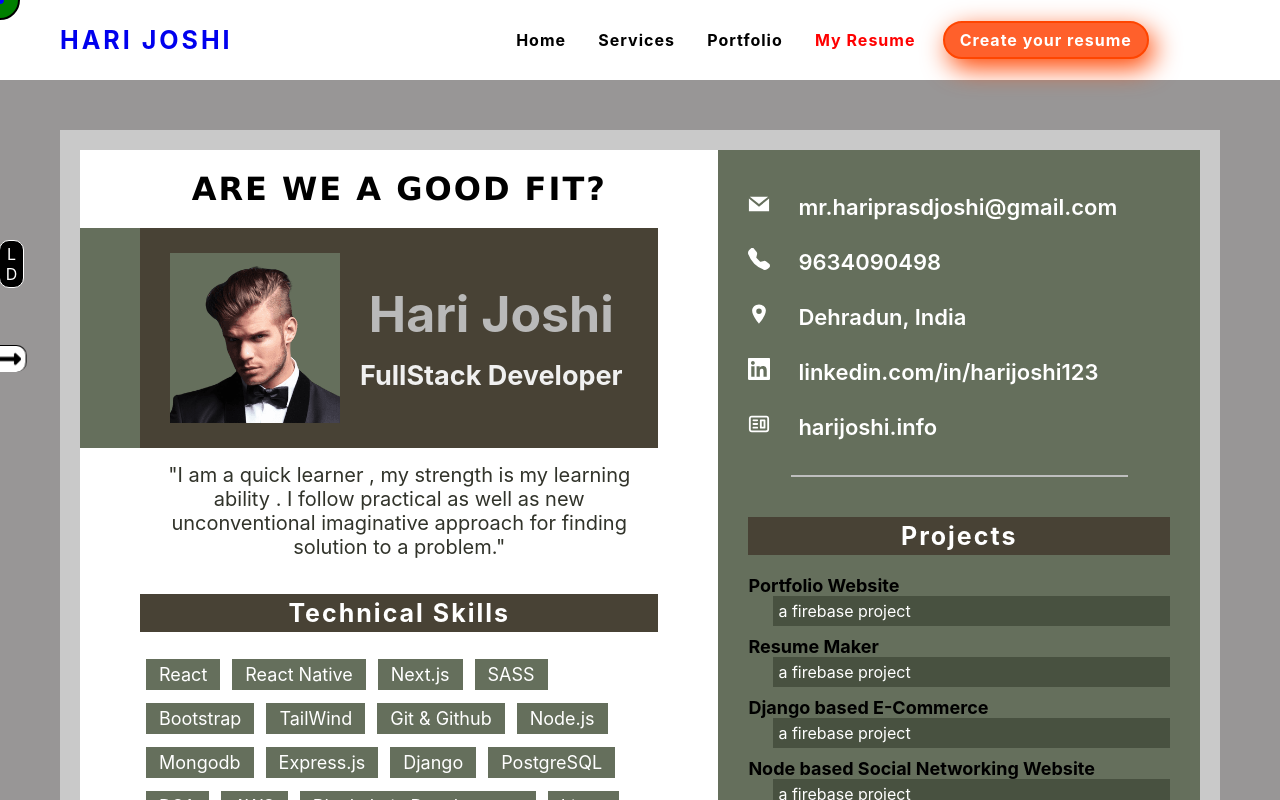
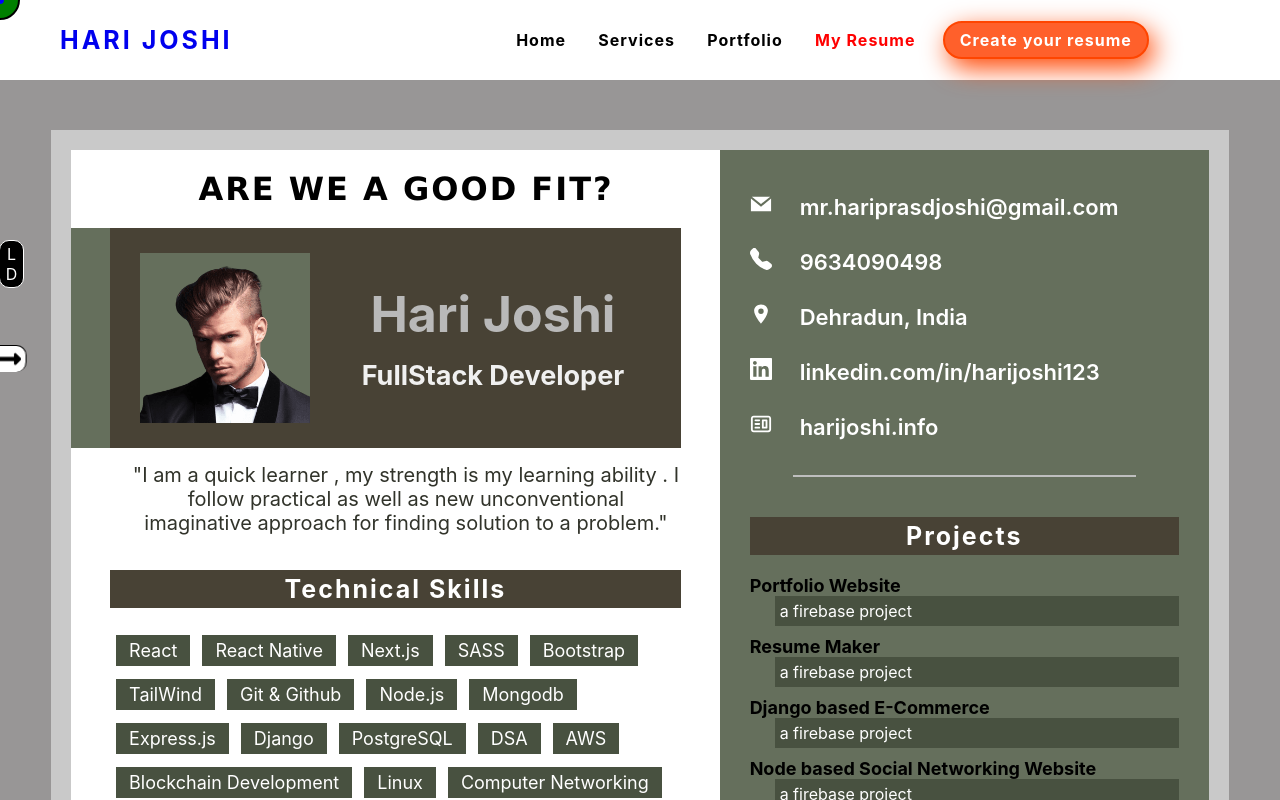
Before and after one commit to harijoshi12/my-portfolio, a React (Create React App) app: page /my-resume in a window 1280 px wide. Shown: the top 800 px of the page. Built offline with nearby package versions, Linux system fonts and the light colour scheme.

Commit message:
resume margin padding correct

```diff
--- a/src/pages/myResume/MyResumePage.module.css
+++ b/src/pages/myResume/MyResumePage.module.css
@@ -1,7 +1,7 @@
 #myResumePage .secWrapper {
   max-width: 1400px;
   width: 100%;
-  padding: 30px 60px;
+  padding: 30px 4%;
 }
 
 #myResumePage .secTitle {
@@ -21,7 +21,7 @@
 }
 
 #myResumePage .left .resumeSec {
-  padding: 10px 60px;
+  padding: 10px 6%;
 }
 
 #myResumePage {
@@ -63,7 +63,7 @@
   height: -moz-fit-content;
   height: fit-content;
   padding-bottom: 10px;
-  padding-right: 60px;
+  padding-right: 6%;
 }
 
 #myResumePage .myResume .left .personalInfo .resumeTitle {
@@ -79,7 +79,10 @@
 
 #myResumePage .myResume .left .personalInfo .imgboxOuter {
   width: 100%;
-  padding-left: 60px;
+  min-width: -webkit-fit-content;
+  min-width: -moz-fit-content;
+  min-width: fit-content;
+  padding-left: 6.4%;
   background-color: #656f5c;
   display: -webkit-box;
   display: -ms-flexbox;
@@ -98,18 +101,19 @@
   display: -webkit-box;
   display: -ms-flexbox;
   display: flex;
-  -webkit-box-pack: start;
-      -ms-flex-pack: start;
-          justify-content: flex-start;
+  -webkit-box-pack: justify;
+      -ms-flex-pack: justify;
+          justify-content: space-between;
   -webkit-box-align: center;
       -ms-flex-align: center;
           align-items: center;
   padding: 25px 30px;
+  padding-right: 5px;
 }
 
 #myResumePage .myResume .left .personalInfo .imgboxOuter .imgboxInner .imgbox {
-  width: 170px;
-  height: 170px;
+  min-width: 170px;
+  min-height: 170px;
   background-color: #656f5c;
   overflow: hidden;
   background-image: url(../../media/images/hero.png);
@@ -124,7 +128,8 @@
 
 #myResumePage .myResume .left .personalInfo .imgboxOuter .imgboxInner .myinfo {
   text-align: center;
-  padding-left: 20px;
+  margin: auto;
+  padding: 5px;
   white-space: nowrap;
 }
 
@@ -153,7 +158,7 @@
   display: -ms-inline-flexbox;
   display: inline-flex;
   border: 1px solid white;
-  background-color: #656f5c;
+  background-color: #485140;
   color: white;
   padding: 5px 13px;
   margin: 5px;
@@ -192,7 +197,7 @@
 }
 
 #myResumePage .myResume .left .progLangs .progLang .progressBarInner {
-  background-color: #656f5c;
+  background-color: #485140;
   height: 15px;
   width: 100%;
 }
--- a/src/pages/myResume/MyResumePage.module.scss
+++ b/src/pages/myResume/MyResumePage.module.scss
@@ -1,6 +1,7 @@
 // light
 $lightLeft: rgb(255, 255, 255);
 $lightRight: rgb(101, 111, 92);
+$lightTextBg: rgb(72, 81, 64);
 $lightSecTitle: rgb(72, 66, 53);
 $lightResumeTitle: rgb(0, 0, 0);
 $lightName: rgb(131, 126, 115);
@@ -12,7 +13,7 @@ $lightName: rgb(131, 126, 115);
         max-width: 1400px;
         width: 100%;
         // background-color: blue;
-        padding: 30px 60px;
+        padding: 30px 4%;
     }
     .secTitle{
         width: 100%;
@@ -31,7 +32,7 @@ $lightName: rgb(131, 126, 115);
     }
     .left{
         .resumeSec{
-            padding: 10px 60px;
+            padding: 10px 6%;
         }
     }
 }
@@ -56,7 +57,7 @@ $lightName: rgb(131, 126, 115);
                 width: 100%;
                 height: fit-content;
                 padding-bottom: 10px;
-                padding-right: 60px;
+                padding-right: 6%;
                 .resumeTitle{
                     font-size: 2rem;
                     margin-left: 60px;
@@ -69,7 +70,8 @@ $lightName: rgb(131, 126, 115);
                 }
                 .imgboxOuter{
                     width: 100%;
-                    padding-left: 60px;
+                    min-width: fit-content;
+                    padding-left: 6.4%;
                     background-color: $lightRight;
                     display: flex;
                     justify-content: flex-end;
@@ -78,12 +80,13 @@ $lightName: rgb(131, 126, 115);
                         width: 100%;
                         background-color: $lightSecTitle;
                         display: flex;
-                        justify-content: flex-start;
+                        justify-content: space-between;
                         align-items: center;
                         padding: 25px 30px;
+                        padding-right: 5px;
                         .imgbox{
-                            width: 170px;
-                            height: 170px;
+                            min-width: 170px;
+                            min-height: 170px;
                             background-color: rgb(101, 111, 92);
                             overflow: hidden;
                             background-image: url(../../media/images/hero.png);
@@ -96,7 +99,8 @@ $lightName: rgb(131, 126, 115);
                         }
                         .myinfo{
                             text-align: center;
-                            padding-left: 20px;
+                            margin: auto;
+                            padding: 5px;
                             white-space: nowrap;
                             .myName{
                                 color: rgb(185, 185, 185);
@@ -127,7 +131,7 @@ $lightName: rgb(131, 126, 115);
                 .technicalSkill{
                     display: inline-flex;
                     border: 1px solid white;
-                    background-color: $lightRight;
+                    background-color: $lightTextBg;
                     color: white;
                     padding: 5px 13px;
                     margin: 5px;
@@ -156,12 +160,13 @@ $lightName: rgb(131, 126, 115);
 
                     }
                     .progressBarInner{
-                        background-color: $lightRight;
+                        background-color: $lightTextBg;
                         height: 15px;
                         width: 100%;
                     }
                 }
             }
+
         }
         .right{
             width: 43%;
```
Also changed, not shown: 1 other file (tests, documents, lock files or other folders).
